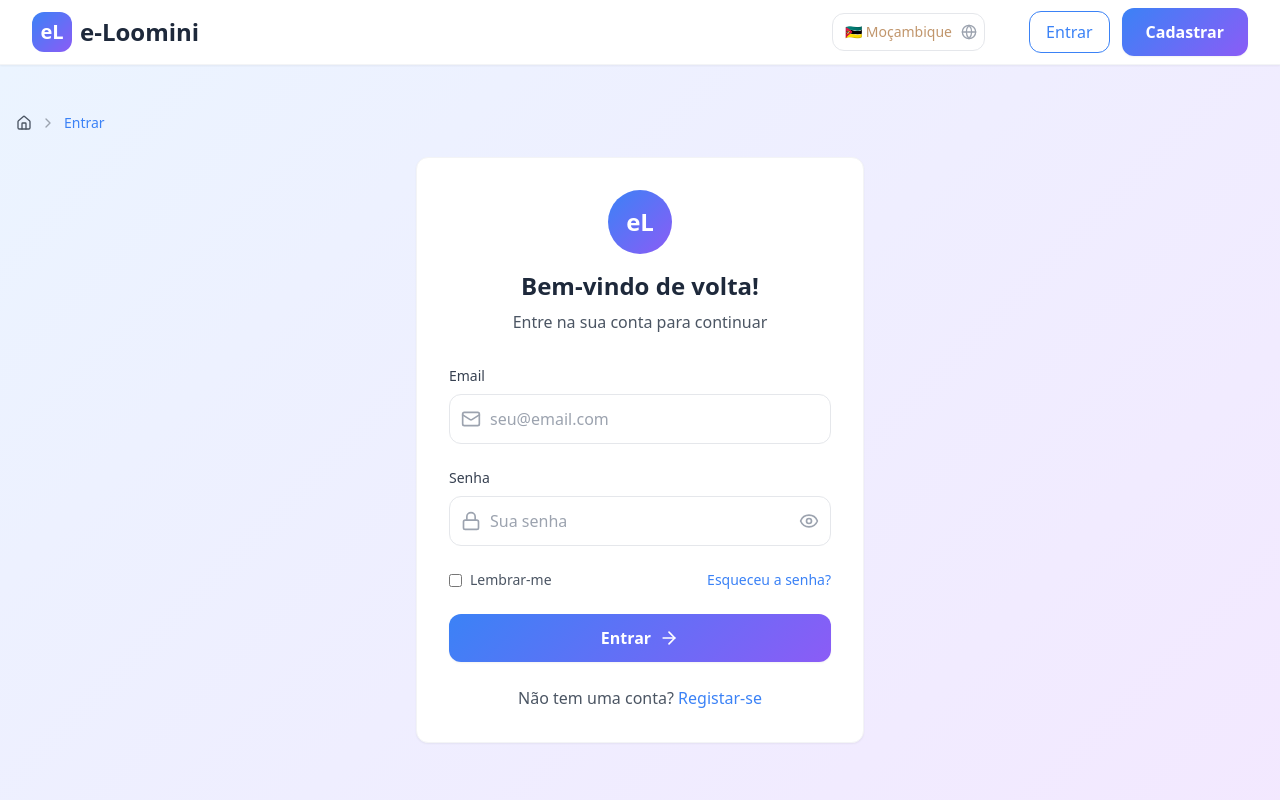
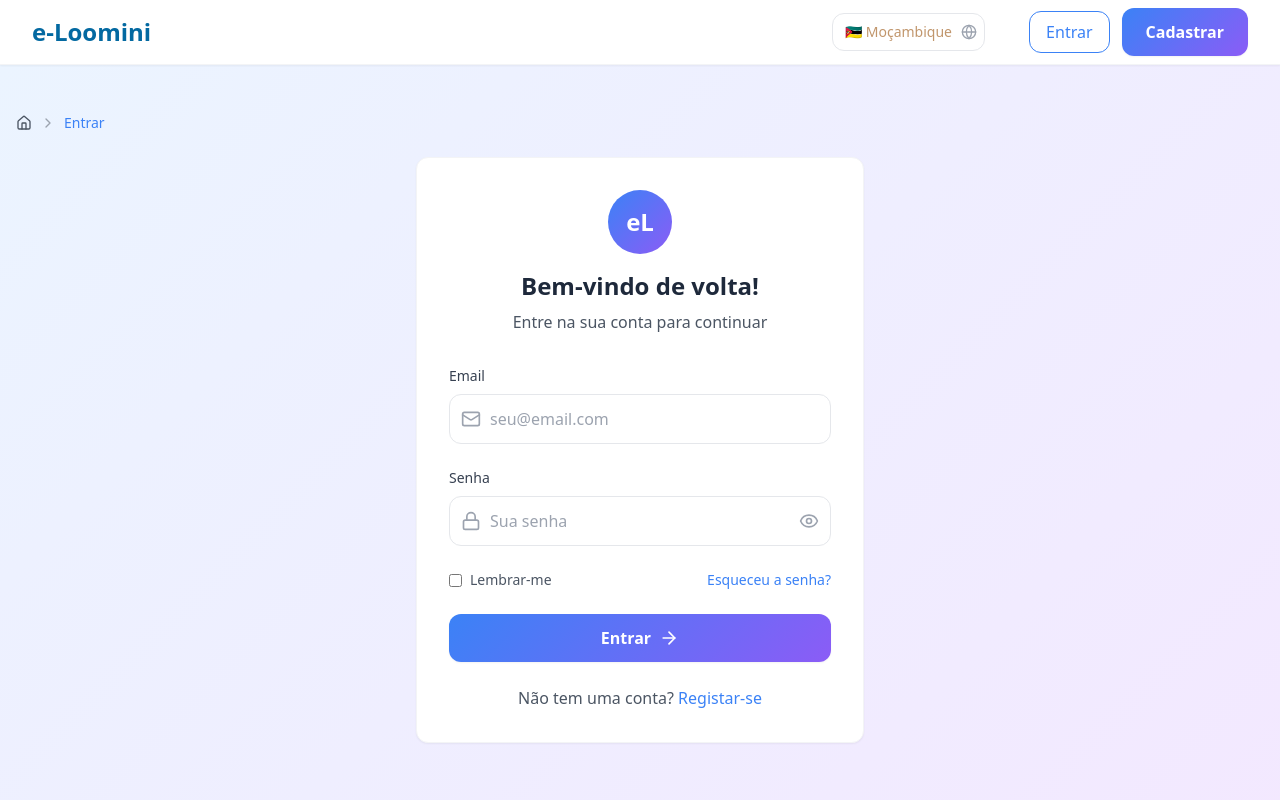
Before and after one commit to gersonsibindemz/loomini-afro-mercado-digital, a React (Vite) app: page /login in a window 1280 px wide. Shown: the top 800 px of the page. Built offline with nearby package versions, Linux system fonts and the light colour scheme.

Commit message:
Visual edit in Lovable
Edited UI in Lovable

```diff
--- a/src/components/Header.tsx
+++ b/src/components/Header.tsx
@@ -24,10 +24,8 @@ const Header = () => {
         <div className="flex items-center justify-between h-16">
           {/* Logo */}
           <Link to="/" className="flex items-center space-x-2">
-            <div className="w-10 h-10 loomini-gradient rounded-lg flex items-center justify-center">
-              <span className="text-white font-bold text-xl">eL</span>
-            </div>
-            <span className="text-2xl font-bold text-loomini-dark">e-Loomini</span>
+
+            <span className="text-2xl font-bold text-loomini-dark text-sky-700">e-Loomini</span>
           </Link>
 
           {/* Desktop Navigation */}
```
